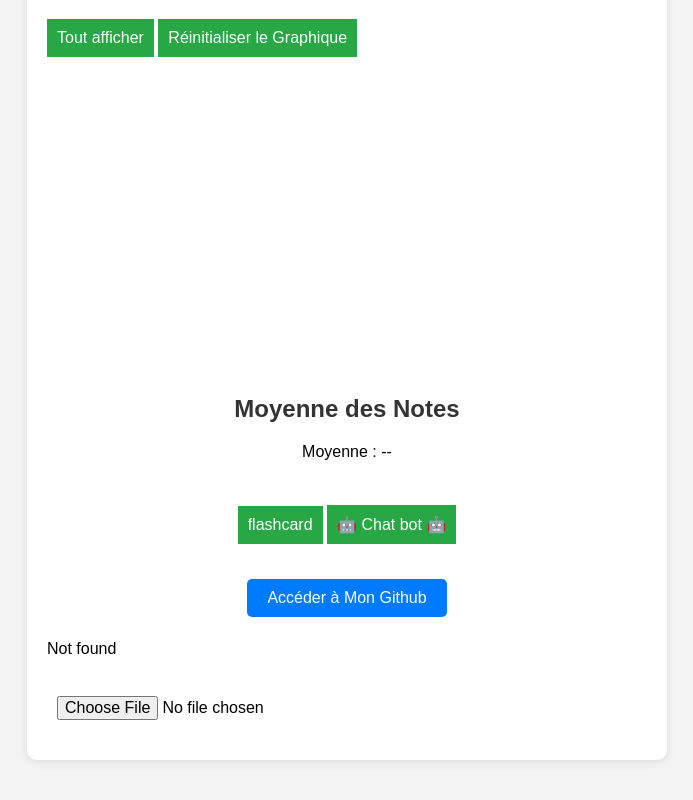
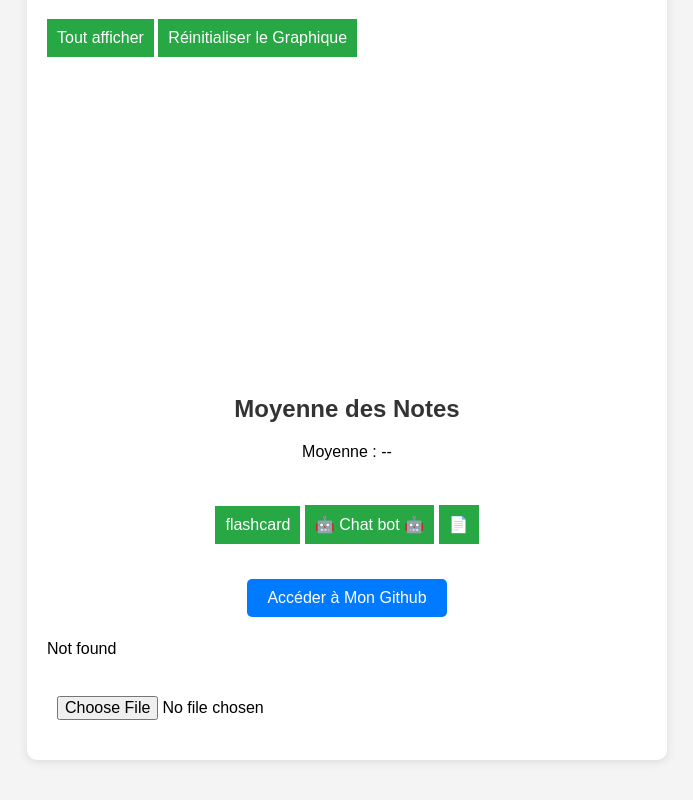
Before and after one commit to Valouzzzz/JUSTUDY_IT, a website: page public/index.html in a window 1280 px wide. Shown: the part 2695-3495 px from the top of the page, without its empty margins (293-986 px from the left). Drawn offline with nearby package versions, Linux system fonts and the light colour scheme; no server answers.

Commit message:
Update index.html

```diff
--- a/public/index.html
+++ b/public/index.html
@@ -179,6 +179,7 @@
         <div id="chat-flash">
             <button onclick="window.location.href='http://localhost:3000/flashcarde.html'">flashcard</button>
             <button onclick="window.location.href='http://localhost:3000/chatbot.html'">🤖 Chat bot 🤖</button>
+			<button onclick="window.location.href='http://localhost:3000/markdown.html'">📄</button>
         </div>
 
         <!-- Boutons de redirection -->
```
